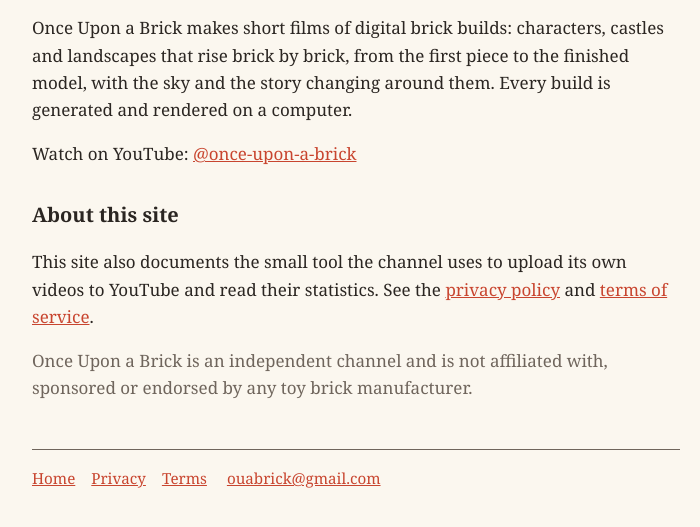
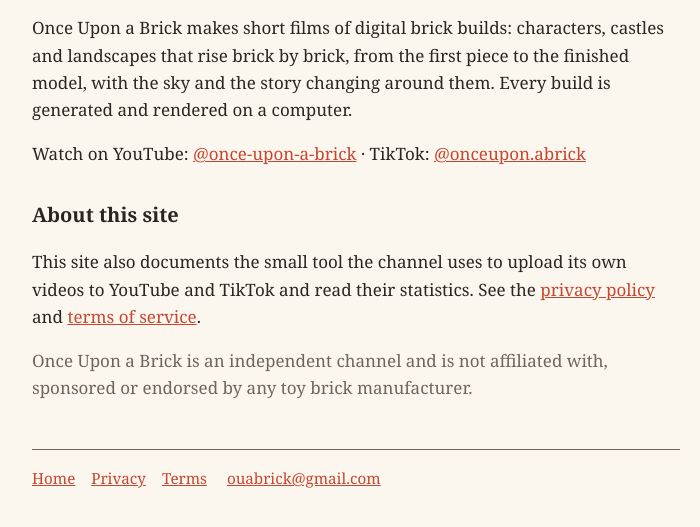
Before and after one commit to Makuta11/ouabrick, a plain HTML site: page index.html in a window 1280 px wide. Shown: the part 137-664 px from the top of the page, without its empty margins (284-984 px from the left). Drawn offline with Linux system fonts and the light colour scheme.

Commit message:
site: cover TikTok in index.html

```diff
--- a/index.html
+++ b/index.html
@@ -14,10 +14,11 @@
   <p>Once Upon a Brick makes short films of digital brick builds: characters, castles and landscapes that rise
   brick by brick, from the first piece to the finished model, with the sky and the story changing around them.
   Every build is generated and rendered on a computer.</p>
-  <p>Watch on YouTube: <a href="https://www.youtube.com/@once-upon-a-brick">@once-upon-a-brick</a></p>
+  <p>Watch on YouTube: <a href="https://www.youtube.com/@once-upon-a-brick">@once-upon-a-brick</a> ·
+  TikTok: <a href="https://www.tiktok.com/@onceupon.abrick">@onceupon.abrick</a></p>
 
   <h2>About this site</h2>
-  <p>This site also documents the small tool the channel uses to upload its own videos to YouTube and read their
+  <p>This site also documents the small tool the channel uses to upload its own videos to YouTube and TikTok and read their
   statistics. See the <a href="privacy.html">privacy policy</a> and <a href="terms.html">terms of service</a>.</p>
 
   <p class="muted">Once Upon a Brick is an independent channel and is not affiliated with, sponsored or endorsed
```
